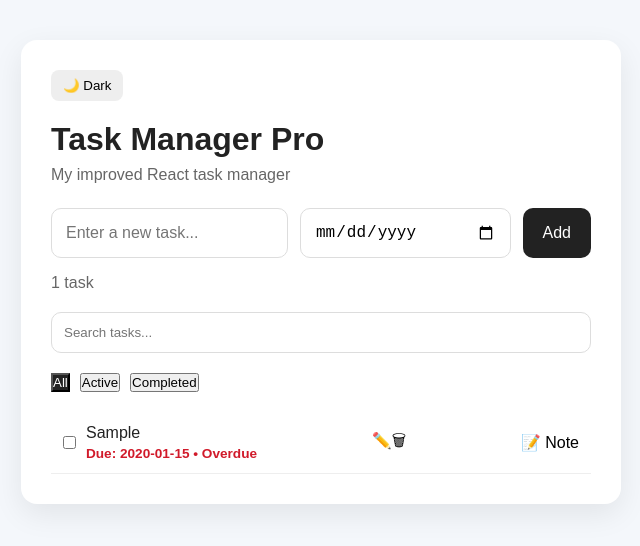
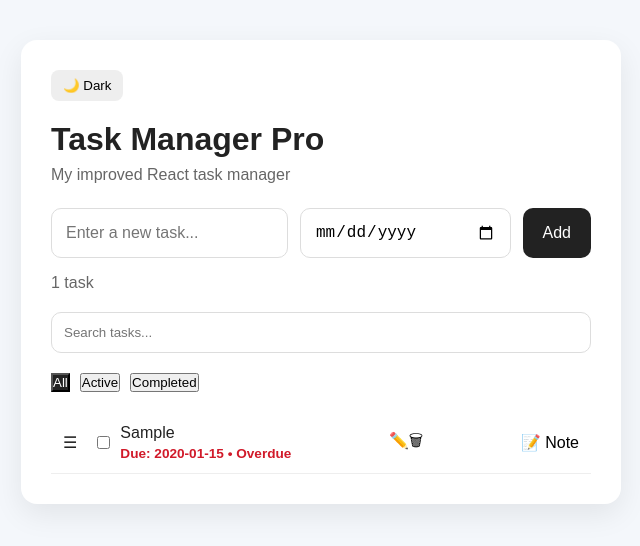
Before and after one commit to kocevanatalia/task-manager-pro, a React (Vite) app: page / in a window 1280 px wide. Both pictures are taken after typing "Sample", "2020-01-15" into the empty fields and a click on the button "Add". Shown: the top 546 px of the page, without its empty margins (319-959 px from the left). Built offline with nearby package versions, Linux system fonts and the light colour scheme.

Commit message:
Added Drag & Drop feature using @dnd-kiy

```diff
--- a/src/App.jsx
+++ b/src/App.jsx
@@ -1,4 +1,123 @@
 import { useState, useEffect } from 'react';
+import { DndContext, closestCenter } from '@dnd-kit/core';
+import {
+  arrayMove,
+  SortableContext,
+  verticalListSortingStrategy,
+} from '@dnd-kit/sortable';
+
+import { CSS } from '@dnd-kit/utilities';
+import { useSortable } from '@dnd-kit/sortable';
+
+function SortableTaskItem({
+  t,
+  editingId,
+  editText,
+  setEditText,
+  saveEdit,
+  cancelEdit,
+  toggleComplete,
+  startEditing,
+  handleDelete,
+  editingNoteId,
+  editNote,
+  setEditNote,
+  saveNote,
+  cancelNote,
+  startEditingNote,
+  isOverdue,
+}) {
+  const {
+    attributes,
+    listeners,
+    setNodeRef,
+    transform,
+    transition,
+  } = useSortable({ id: t.id });
+
+  const style = {
+    transform: CSS.Transform.toString(transform),
+    transition,
+  };
+
+  return (
+    <li ref={setNodeRef} style={style} className="task-item">
+      <div className="left">
+        <span
+          {...attributes}
+          {...listeners}
+          style={{ cursor: 'grab', marginRight: '10px' }}
+        >
+          ☰
+        </span>
+
+        <input
+          type="checkbox"
+          checked={t.completed}
+          onChange={() => toggleComplete(t.id)}
+        />
+
+        {editingId === t.id ? (
+          <input
+            value={editText}
+            onChange={(e) => setEditText(e.target.value)}
+            onKeyDown={(e) => {
+              if (e.key === 'Enter') saveEdit();
+              if (e.key === 'Escape') cancelEdit();
+            }}
+            autoFocus
+          />
+        ) : (
+          <div>
+            <span className={t.completed ? 'completed' : ''}>
+              {t.text}
+            </span>
+            {t.dueDate && (
+              <p className={isOverdue(t) ? 'due-date overdue' : 'due-date'}>
+                Due: {t.dueDate} {isOverdue(t) && '• Overdue'}
+              </p>
+            )}
+          </div>
+        )}
+      </div>
+
+      <div>
+        {editingId === t.id ? (
+          <>
+            <button onClick={saveEdit}>💾</button>
+            <button onClick={cancelEdit}>❌</button>
+          </>
+        ) : (
+          <>
+            <button onClick={() => startEditing(t.id, t.text)}>✏️</button>
+            <button onClick={() => handleDelete(t.id)}>🗑</button>
+          </>
+        )}
+      </div>
+
+      <div className="note-section">
+        {editingNoteId === t.id ? (
+          <>
+            <textarea
+              value={editNote}
+              onChange={(e) => setEditNote(e.target.value)}
+              placeholder="Add a note..."
+            />
+          <button onClick={saveNote}>💾</button>
+          <button onClick={cancelNote}>❌</button>
+          </>
+        ) : (
+          <>
+            {t.note && <p className="note">{t.note}</p>}
+            <button onClick={() => startEditingNote(t.id, t.note)}>
+              📝 Note
+            </button>
+          </>
+        )}
+      </div>
+    </li>
+  )
+}
 
 function App() {
   const [editingId, setEditingId] = useState(null);
@@ -122,6 +241,17 @@ function App() {
     return taskDate < today;
   };
 
+  const handleDragEnd = (event) => {
+    const {active, over} = event;
+
+    if (!over || active.id === over.id) return;
+
+    const oldIndex = tasks.findIndex((task) => task.id === active.id);
+    const newIndex = tasks.findIndex((task) => task.id === over.id);
+
+    setTasks((tasks) => arrayMove(tasks, oldIndex, newIndex));
+  };
+
   return (
     <div className={darkMode ? 'app dark' : 'app'}>
       <div className="container">
@@ -201,78 +331,36 @@ function App() {
             No tasks yet. Add one above 👆
           </p>
         ) : (
-          <ul style={{ marginTop: '20px', listStyle: 'none', padding: 0 }}>
-            {filteredTasks.map((t) => (
-              <li key={t.id} className="task-item">
-
-                <div className="left">
-                  <input
-                    type="checkbox"
-                    checked={t.completed}
-                    onChange={() => toggleComplete(t.id)}
+          <DndContext collisionDetection={closestCenter} onDragEnd={handleDragEnd}>
+            <SortableContext
+              items={tasks.map((task) => task.id)}
+              strategy={verticalListSortingStrategy}
+            >
+              <ul style={{ marginTop: '20px', listStyle: 'none', padding: 0 }}>
+                {filteredTasks.map((t) => (
+                  <SortableTaskItem
+                    key={t.id}
+                    t={t}
+                    editingId={editingId}
+                    editText={editText}
+                    setEditText={setEditText}
+                    saveEdit={saveEdit}
+                    cancelEdit={cancelEdit}
+                    toggleComplete={toggleComplete}
+                    startEditing={startEditing}
+                    handleDelete={handleDelete}
+                    editingNoteId={editingNoteId}
+                    editNote={editNote}
+                    setEditNote={setEditNote}
+                    saveNote={saveNote}
+                    cancelNote={cancelNote}
+                    startEditingNote={startEditingNote}
+                    isOverdue={isOverdue}
                   />
-
-                  {editingId === t.id ? (
-                    <input
-                      value={editText}
-                      onChange={(e) => setEditText(e.target.value)}
-                      onKeyDown={(e) => {
-                        if (e.key === 'Enter') saveEdit();
-                      }}
-                      autoFocus
-                    />
-                  ) : (
-                    <div>
-                      <span className={t.completed ? 'completed' : ''}>
-                        {t.text}
-                      </span>
-                      {t.dueDate && (
-                        <p className={isOverdue(t) ? 'due-date overdue' : 'due-date'}>
-                          Due: {t.dueDate} {isOverdue(t) && '• Overdue'}
-                        </p>
-                      )}
-                    </div>
-                  )}
-                </div>
-
-                <div>
-                  {editingId === t.id ? (
-                    <>
-                      <button onClick={saveEdit}>💾</button>
-                      <button onClick={cancelEdit}>❌</button>
-                    </>
-                  ) : (
-                    <>
-                      <button onClick={() => startEditing(t.id, t.text)}>✏️</button>
-                      <button onClick={() => handleDelete(t.id)}>🗑</button>
-                    </>
-                  )}
-                </div>
-
-                <div className="note-section">
-                  {editingNoteId === t.id ? (
-                    <>
-                      <textarea
-                        value={editNote}
-                        onChange={(e) => setEditNote(e.target.value)}
-                        placeholder="Add a note..."
-                      />
-                      <button onClick={saveNote}>💾</button>
-                      <button onClick={cancelNote}>❌</button>
-                    </>
-                  ) : (
-                    <>
-                      {t.note && <p className="note">{t.note}</p>}
-                      <button onClick={() => startEditingNote(t.id, t.note)}>
-                        📝 Note
-                      </button>
-                    </>
-                  )}
-                </div>
-
-              </li>
-            ))}
-          </ul>
+                ))}
+              </ul>
+            </SortableContext>
+          </DndContext>
         )}
       </div>
     </div>
--- a/src/index.css
+++ b/src/index.css
@@ -235,3 +235,11 @@ h1 {
 .dark .due-date.overdue {
   color: #ff6b6b;
 }
+
+.task-item {
+  cursor: default;
+}
+
+.task-item:active {
+  opacity: 0.7;
+}
```
